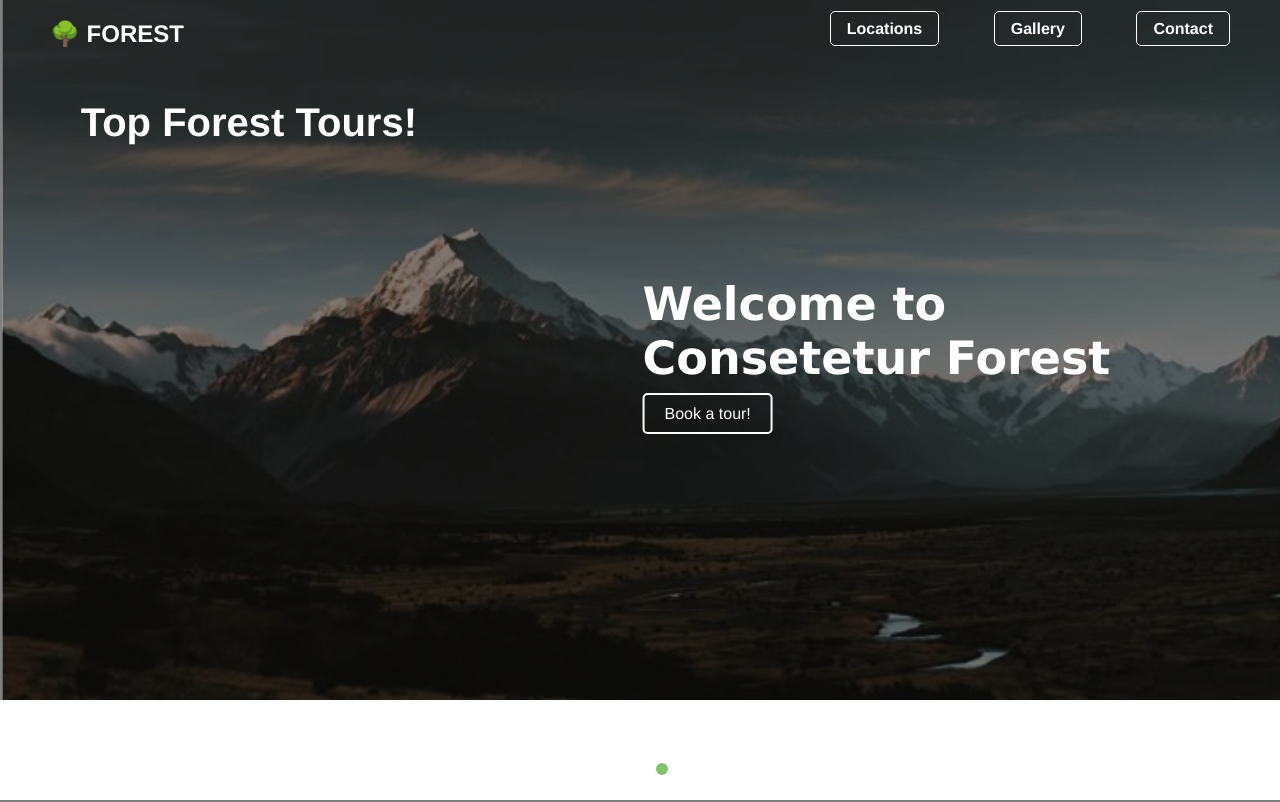
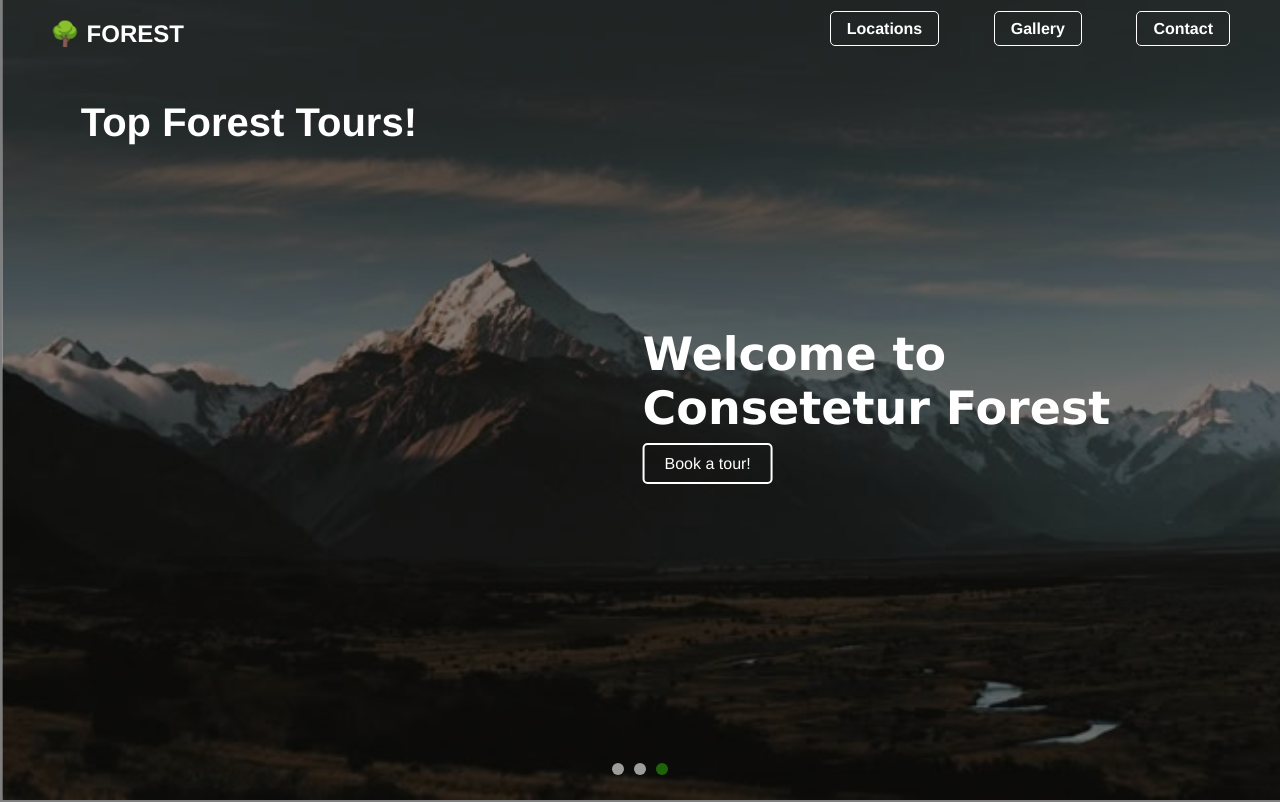
Before and after one commit to Bala-638/Forest, a plain HTML site: page index.html in a window 1280 px wide. Shown: the top 802 px of the page. Drawn offline with Linux system fonts and the light colour scheme.

Commit message:
Update style.css

```diff
--- a/style.css
+++ b/style.css
@@ -57,7 +57,7 @@ header {
 }
 .home {
     width: 100vw;
-    height: 700px;
+/*     height: 700px; */
     background-repeat: no-repeat;
     background-size: cover;
     /* background: url('./img/forest1.jpeg') center/cover; */
```
